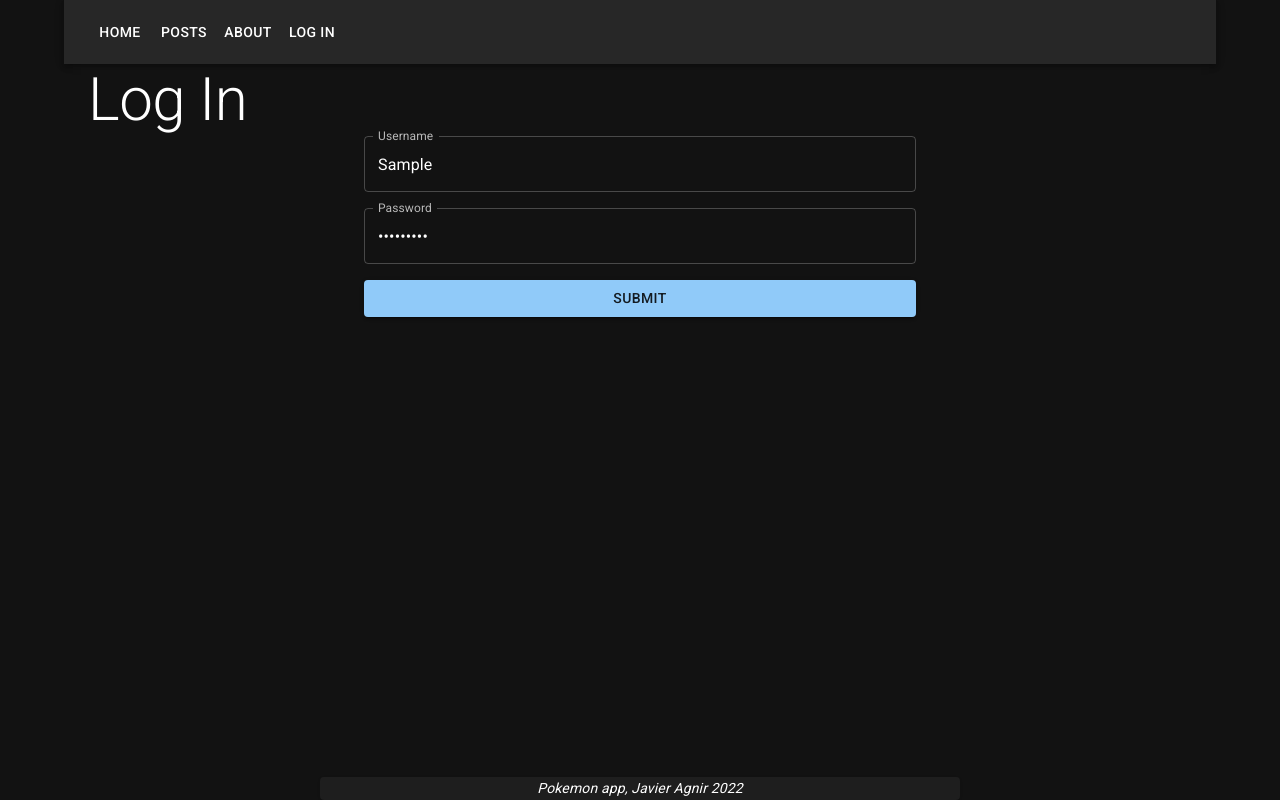
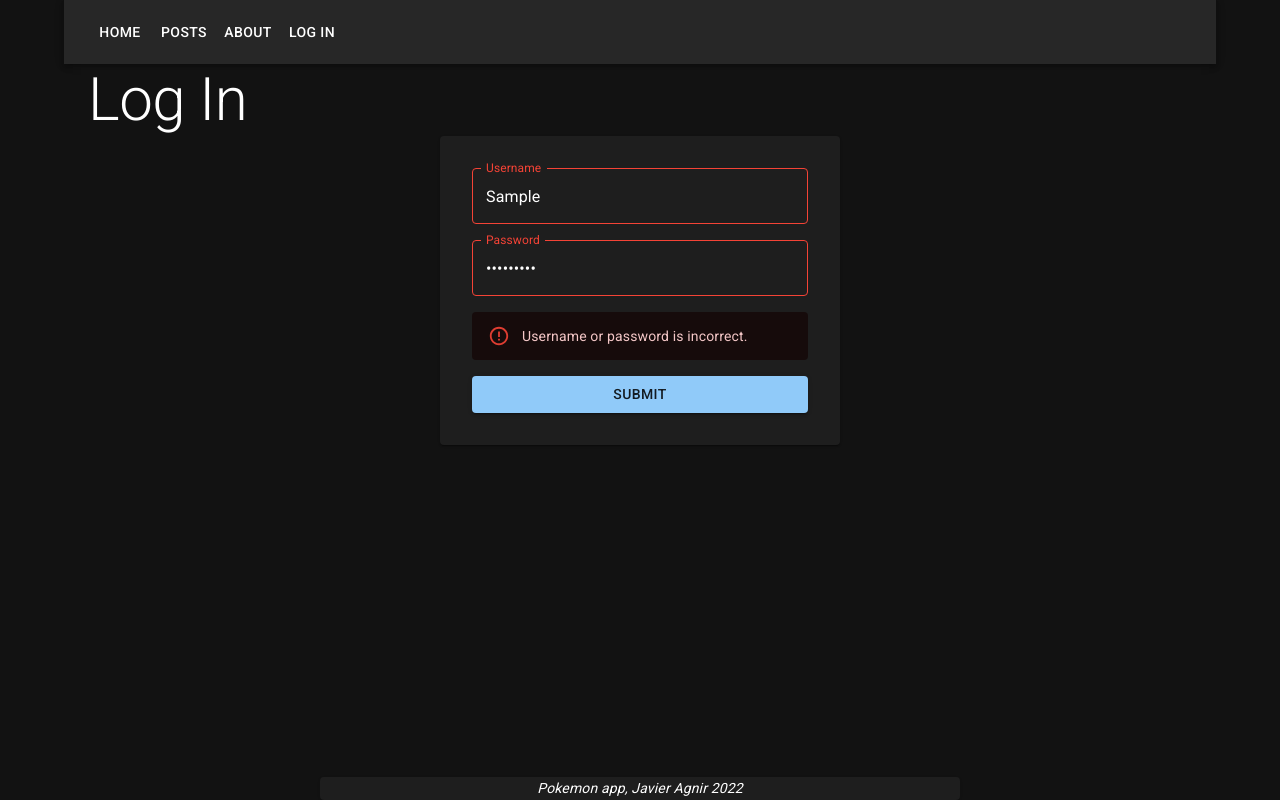
Before and after one commit to javieragnir/pokemon-site, a React (Create React App) app in the folder frontend/: page /login in a window 1280 px wide. Both pictures are taken after typing "Sample", "Sample123" into the empty fields and a click on the button "SUBMIT". Built offline with nearby package versions, Linux system fonts and the light colour scheme; no server answers.

Commit message:
create login feature (gives back token)

```diff
--- a/frontend/src/components/Login.js
+++ b/frontend/src/components/Login.js
@@ -1,54 +1,94 @@
 import { useState } from 'react'
-
-import { Container, Typography, TextField, Button, Stack } from '@mui/material'
+import {
+  Container,
+  Typography,
+  TextField,
+  Button,
+  Stack,
+  Alert,
+  Paper,
+  Box
+} from '@mui/material'
+import loginService from '../services/login'
 
 const Login = () => {
   const [username, setUsername] = useState('')
   const [password, setPassword] = useState('')
   const [usernameErrorState, setUsernameErrorState] = useState(false)
   const [passwordErrorState, setPasswordErrorState] = useState(false)
+  const [usernameMessage, setUsernameMessage] = useState('')
+  const [passwordMessage, setPasswordMessage] = useState('')
+  const [wrongCredentials, setWrongCredentials] = useState(false)
+  const [user, setUser] = useState(null)
 
-  const handleLogin = (event) => {
+  const handleLogin = async (event) => {
     event.preventDefault()
+
+    setUsernameErrorState(false)
+    setPasswordErrorState(false)
+    setUsernameMessage('')
+    setPasswordMessage('')
+    setWrongCredentials(false)
+
     if (!username) {
       setUsernameErrorState(true)
+      setUsernameMessage('Field is required')
     }
 
     if (!password) {
       setPasswordErrorState(true)
+      setPasswordMessage('Field is required')
     }
 
     if (username && password) {
-      console.log('logging in with', username, password)
-      setUsernameErrorState(false)
-      setPasswordErrorState(false)
+      try {
+        const user = await loginService.login({
+          username, password,
+        })
+        setUser(user)
+        setUsername('')
+        setPassword('')
+      } catch (exception) {
+        setUsernameErrorState(true)
+        setPasswordErrorState(true)
+        setUsernameMessage('')
+        setPasswordMessage('')
+        setWrongCredentials(true)
+      }
     }
 
   }
 
-  const helperText = 'Field is required.'
-
   return (
     <Container>
       <Typography variant="h2">Log In</Typography>
+      <Box sx={{ display: 'flex', justifyContent: 'center' }}>
+        <Paper sx={{ width: 400, padding: 4 }}>
             <Stack alignItems="center" spacing={2} sx={{ width: '100%' }}>
               <TextField
                 id="username" label="Username" variant="outlined"
                 value={username} onChange={(event) => setUsername(event.target.value)}
-            error={usernameErrorState} helperText={usernameErrorState ? helperText : ''}
-            sx={{ width: '50%' }}
+                error={usernameErrorState} helperText={usernameErrorState ? usernameMessage : ''}
+                sx={{ width: '100%' }}
               />
               <TextField
                 id="password" label="Password" variant="outlined"
                 value={password} onChange={(event) => setPassword(event.target.value)}
                 type="password"
-            error={passwordErrorState} helperText={passwordErrorState ? helperText : ''}
-            sx={{ width: '50%' }}
+                error={passwordErrorState} helperText={passwordErrorState ? passwordMessage : ''}
+                sx={{ width: '100%' }}
               />
-          <Button variant="contained" onClick={handleLogin} sx={{ width: '50%' }}>
+              {wrongCredentials &&
+                <Alert severity="error" sx={{ width: '100%' }}>
+                  Username or password is incorrect.
+                </Alert>
+              }
+              <Button variant="contained" onClick={handleLogin} sx={{ width: '100%' }}>
                 Submit
               </Button>
             </Stack>
+        </Paper>
+      </Box>
     </Container>
   )
 }
--- /dev/null
+++ b/frontend/src/services/login.js
@@ -0,0 +1,9 @@
+import axios from 'axios'
+const baseUrl = 'http://localhost:3001/api/login'
+
+const login = async credentials => {
+  const response = await axios.post(baseUrl, credentials)
+  return response.data
+}
+
+export default { login }
```
Lines whose indentation alone changed are shown as unchanged.
